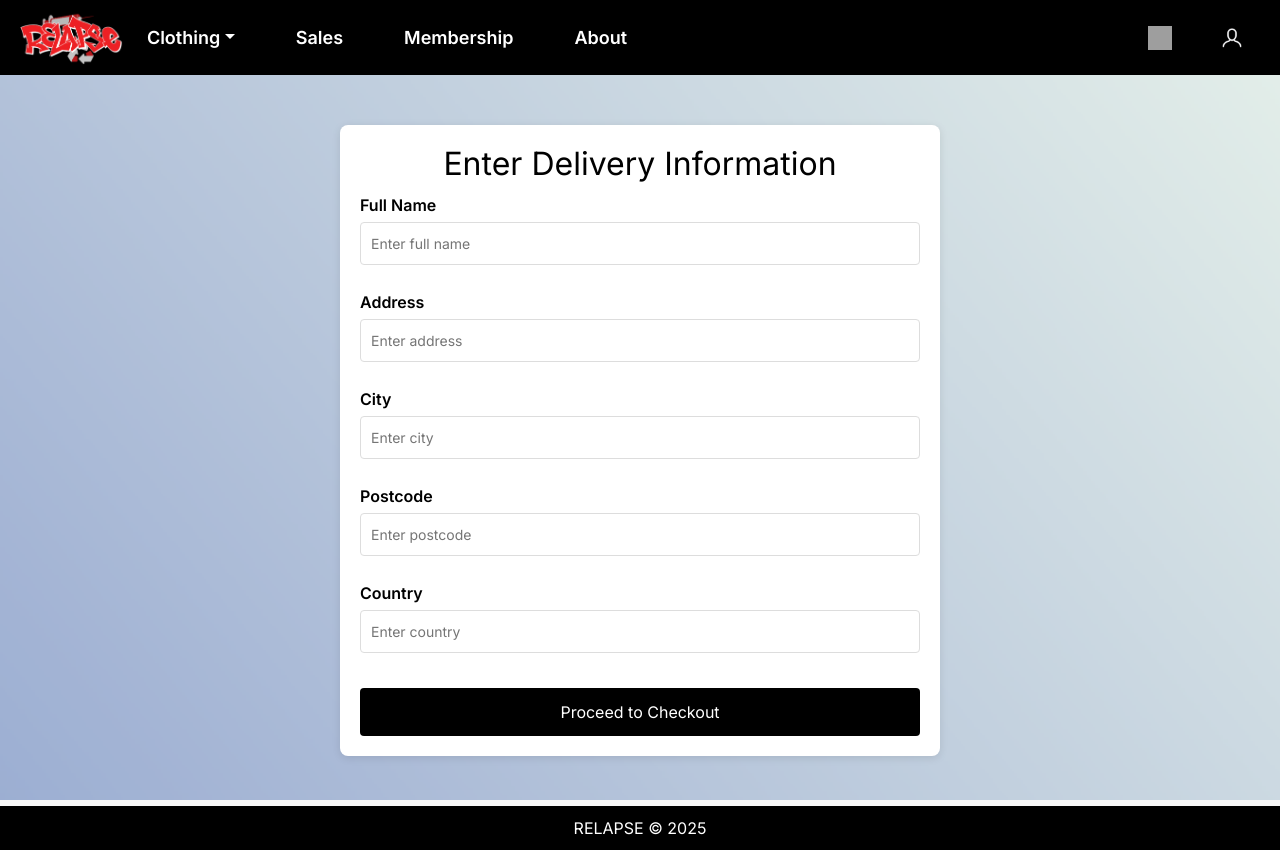
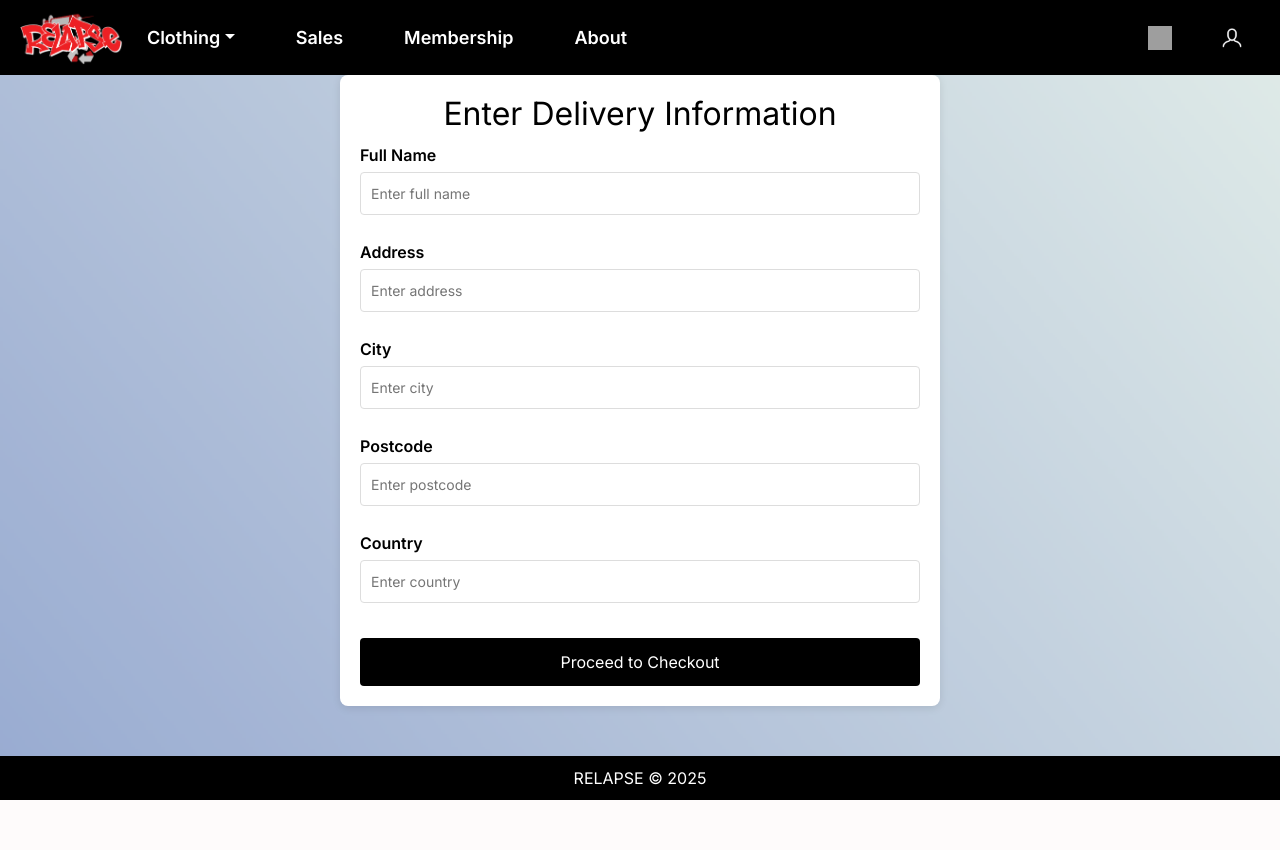
Before and after one commit to atoiii/RELAPSE---Project, a Flask app: template templates/delivery.html in a window 1280 px wide. After the commit the page ends 800 px from the top, so only its background shows below. Run offline with Flask 3, Linux system fonts and the light colour scheme; the template is opened without the code that fills it, so the values that code supplies are empty; some libraries are stand-ins or nearby versions; grey boxes are pictures that could not be loaded.

Commit message:
fixed delivery background

```diff
--- a/templates/delivery.html
+++ b/templates/delivery.html
@@ -7,22 +7,30 @@
     <title>Delivery Information</title>
     <link href="https://fonts.googleapis.com/css2?family=Inter:wght@400;600&display=swap" rel="stylesheet">
     <style>
+        html, body {
+            height: 100%;
+            margin: 0;
+            padding: 0;
+        }
+
         body {
             font-family: 'Inter', sans-serif;
             background: url('static/gradient-background.png') no-repeat center center fixed;
             background-color: #f5f5f5;
             background-size: cover;
-            margin: 0;
-            padding: 0;
+            display: flex;
+            flex-direction: column;
+            min-height: 100vh;
         }
 
         .container {
             max-width: 600px;
-            margin: 50px auto;
+            margin: auto;
             background: white;
             padding: 20px;
             border-radius: 8px;
             box-shadow: 0 2px 8px rgba(0, 0, 0, 0.1);
+            flex: 1; /* Makes sure the container expands properly */
         }
 
         h2 {
@@ -65,8 +73,6 @@
             margin-top: 20px;
             text-decoration: none;
         }
-
-
     </style>
 </head>
 <body>
```
Also changed, not shown: templates/membership_payment.html (line endings or trailing spaces), 3 other files.
